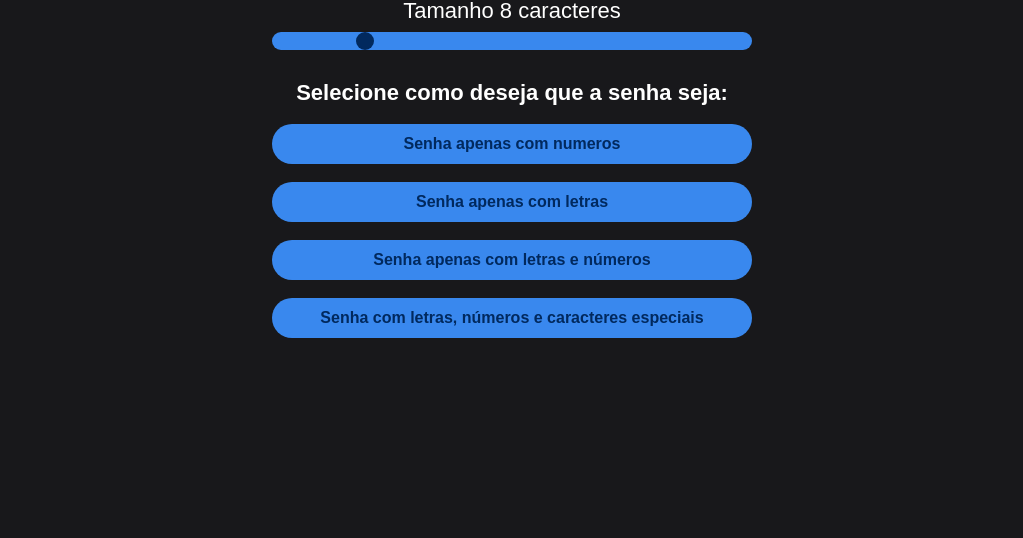
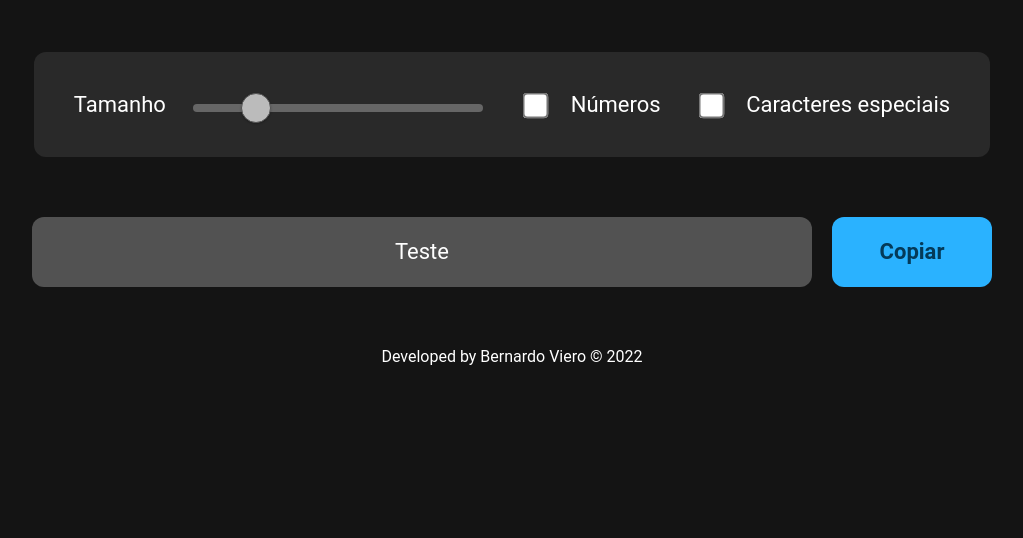
Before and after one commit to bernardoviero/geradorSenhas, a plain HTML site: page index.html in a window 1280 px wide. Shown: the part 262-800 px from the top of the page, without its empty margins (128-1151 px from the left). Drawn offline with Linux system fonts and the light colour scheme.

Commit message:
falta rsp, tag err

```diff
--- /dev/null
+++ b/css/footer.css
@@ -0,0 +1,5 @@
+.footer {
+    display: flex;
+    justify-content: center;
+    padding: 60px;
+}
--- /dev/null
+++ b/css/global.css
@@ -0,0 +1,24 @@
+body {
+    background: #141414;
+    color: #fff;
+    font-family: Roboto, Arial, sans-serif;
+    display: flex;
+    justify-content: center;
+    flex-direction: column;
+    align-items: center;
+    position: absolute;
+    top: 0;
+    bottom: 0;
+    left: 0 ;
+    right: 0;
+    margin: 0;
+}
+
+h1, h2, h3, p {
+    margin: 0px;
+}
+
+img {
+    max-width: 100%;
+    display: block;
+}
--- /dev/null
+++ b/css/header.css
@@ -0,0 +1,7 @@
+.header {
+    max-width: 960px;
+    display: flex;
+    justify-content: center;
+    align-items: center;
+    padding-bottom: 60px;
+}
--- /dev/null
+++ b/css/output.css
@@ -0,0 +1,38 @@
+.output {
+    margin: 0 auto;
+    max-width: 780px;
+    display: grid;
+    grid-template-columns: 1fr 1fr;
+    justify-content: center;
+    font-size: 1.375rem;
+    margin-top: 60px;
+}
+
+.output-container {
+    width: 780px;
+    height: 70px;
+    display: flex;
+    justify-content: center;
+    align-items: center;
+    border-radius: 12px;
+    background: #525252;
+    gap: 40px;
+}
+
+.output-cop {
+    width: 160px;
+    height: 70px;
+    background: #2AB2FF;
+    font-weight: bold;
+    display: flex;
+    justify-content: center;
+    align-items: center;
+    border-radius: 12px;
+    margin-left: 20px;
+}
+
+.output-cop a {
+    text-decoration: none;
+    color: #043A59;
+    padding: 40px 60px;
+}
--- /dev/null
+++ b/css/style.css
@@ -0,0 +1,5 @@
+@import "./global.css";
+@import "./header.css";
+@import "./tipo.css";
+@import "./output.css";
+@import "./footer.css";
--- /dev/null
+++ b/css/tipo.css
@@ -0,0 +1,57 @@
+.tipo {
+    margin: 0 auto;
+    max-width: 960px;
+    background: #292929;
+    border-radius: 12px;
+    font-size: 1.375rem;
+}
+
+.tipo-container {
+    display: flex;
+    justify-content: center;
+    padding: 40px;
+    gap: 40px;
+}
+
+.tipo-range span {
+    padding-right: 20px;
+}
+
+.tipo-slider {
+    -webkit-appearance: none;
+    background: #666666;
+    outline: none;
+    width: 290px;
+    height: 8px;
+    border-radius: 12px;
+}
+
+.tipo-slider::-webkit-slider-thumb {
+    -webkit-appearance: none;
+    appearance: none;
+    width: 30px;
+    height: 30px;
+    border-radius: 50%;
+    background: #bbb;
+    cursor: pointer;
+    border: 1px solid #525252;
+    box-shadow: 0px 1px 2px rgba(0, 0, 0, 0.25);
+}
+
+.tipo-slider::-moz-range-thumb {
+    width: 30px;
+    height: 30px;
+    border-radius: 50%;
+    background: #bbb;
+    cursor: pointer;
+    border: 1px solid #525252;
+    box-shadow: 0px 1px 2px rgba(0, 0, 0, 0.25);
+}
+
+.tipo-checkbox {
+    transform: scale(2);
+}
+
+.tipo-senha span {
+    padding-left: 20px;
+}
--- a/index.html
+++ b/index.html
@@ -1,37 +1,46 @@
 <!DOCTYPE html>
-<html lang="en">
+<html lang="pt-br">
 <head>
     <meta charset="UTF-8">
-    <meta http-equiv="X-UA-Compatible" content="IE=edge">
     <meta name="viewport" content="width=device-width, initial-scale=1.0">
-    <meta nome="keywords" content="Gerador de senha">
-    <title>Gerador de senha</title>
+    <title>Gerador de Senhas</title>
 
-
-    <link rel="stylesheet" href="style.css">
-
+    <link rel="stylesheet" href="./css/style.css">
 </head>
 <body>
+    <header class="header">
+        <img src="./img/logo.svg" alt="Gerador de Senhas">
+    </header>
+    <main>
+        <section class="tipo" aria-label="Tipo de senha">
+            <div class="tipo-container">
+                <div class="tipo-range">
+                    <span>Tamanho</span>
+                    <input type="range" min="4" max="26" value="8" class="tipo-slider">
+                </div>
+                <div class="tipo-senha">
+                    <input type="checkbox" class="tipo-checkbox">
+                    <span>Números</span>
+                </div>
+                <div class="tipo-senha">
+                    <input type="checkbox" class="tipo-checkbox">
+                    <span>Caracteres especiais</span>
+                </div>
+            </div>
+        </section>
 
-    <img class="logo" src="./assets/logo.png" alt="Gerador de senha logo" />
-
-    <main class="container-input">
-        <span>Tamanho <span id = "valor"></span> caracteres</span>
-        <input id="slider" class="slider" type="range" min="4" max="26" value="8"/>
-
-        <span class="tipoSenha">Selecione como deseja que a senha seja:</span>
-        <button id="buttonChooseNumero" class="button-cta" onclick="generatePassword(charsetNumero)">Senha apenas com numeros</button>
-        <button id="buttonChooseLetra" class="button-cta" onclick="generatePassword(charsetLetra)">Senha apenas com letras</button>
-        <button id="buttonChooseLetraNumero" class="button-cta" onclick="generatePassword(charsetNumeroLetra)">Senha apenas com letras e números</button>
-        <button id="buttonChooseCompleto" class="button-cta" onclick="generatePassword(charsetCompleted)">Senha com letras, números e caracteres especiais</button>
+        <section class="output" aria-label="Senha Gerada">
+            <div class="output-container">
+                <span class="output-gerada">Teste</span>
+            </div>
+            <div class="output-cop">
+                <a href=""><span class="output-copiar">Copiar</span></a>
+            </div>
+        </section>
     </main>
 
-    <div id = "container-password" onclick="copyPassword()" class="container-password hide">
-        <span class="title">Sua senha gerada foi:</span>
-        <span id="password" class="password"></span>
-        <span class="tooltip"> Clique aqui para copiar. ☝️ </span>
-    </div>
-
-    <script src="script.js"></script>
+    <footer class="footer">
+        <p footer-copy>Developed by Bernardo Viero © 2022</p>
+    </footer>
 </body>
 </html>
--- a/style.css
+++ /dev/null
@@ -1,129 +0,0 @@
-*{
-    font-family: sans-serif;
-    width: 100%;
-    margin: 0 auto;
-    box-sizing: border-box;
-}
-
-body{
-    background-color: #18181B;
-    width: 100%;
-    height: 100vh;
-    display: flex;
-    justify-content: center;
-    align-items: center;
-    flex-direction: column;
-}
-
-.logo{
-    max-width: 500px;
-    margin: 10px;
-}
-
-.container-input{
-    max-width: 480px;
-    margin: 14px 0;
-    text-align: center;
-}
-
-.container-input span{
-    color: #FFF;
-    font-size: 22px;
-}
-
-.slider{
-    -webkit-appearance: none;
-    width: 100%;
-    border-radius: 10px;
-    background: #3988ee;
-    height: 18px;
-    outline: none;
-    margin-top: 8px;
-    margin-bottom: 30px;
-}
-
-.slider::-webkit-slider-thumb{
-    -webkit-appearance: none;
-    width: 18px;
-    height: 18px;
-    background: #01295e;
-    cursor: pointer;
-    border-radius: 50%;
-}
-
-.button-cta{
-    height: 40px;
-    background-color: #3988ee;
-    border: 0;
-    border-radius: 20px;
-    cursor: pointer;
-    margin-top: 18px;
-    color: #01295e;
-    font-weight: bold;
-    font-size: 16px;
-}
-
-.tipoSenha{
-    height: 20px;
-    margin-top: 30px;
-    color: #FFF;
-    font-weight: bold;
-    font-size: 14px;
-}
-.container-password{
-    max-width: 480px;
-    margin: 14px 0;
-    display: flex;
-    align-items: center;
-    flex-direction: column;
-    cursor: pointer;
-}
-
-.title{
-    text-align: center;
-    color: #FFF;
-    font-size: 28px;
-    margin-bottom: 4px;
-
-}
-
-.password{
-    height: 60px;
-    background-color:rgba(0,0,0, 0.38);
-    border-radius: 4px;
-    display: flex;
-    justify-content: center;
-    align-items: center;
-    color: #FFF;
-    border: 1px solid #313131;
-    transition: transform 0.5s;
-}
-
-.password:hover{
-    transform: scale(1.05);
-
-}
-
-.tooltip{
-    color:#fff;
-    position: relative;
-    top:10px;
-    padding: 6px 8px;
-    background: rgb(15,15,15);
-    text-align: center;
-    font-size: 16px;
-    border-radius: 6px;
-    visibility: hidden;
-    opacity: 0;
-    transition: all 0.5s ease-in-out;
-}
-
-.hide{
-    display: none;
-}
-
-.container-password:hover .tooltip{
-    visibility: visible;
-    bottom: 50px;
-    opacity: 1;
-}
```
Also changed, not shown: assets/logo.png (deleted), img/logo.svg (added), js/scripts.js (renamed from script.js), 1 other file.
